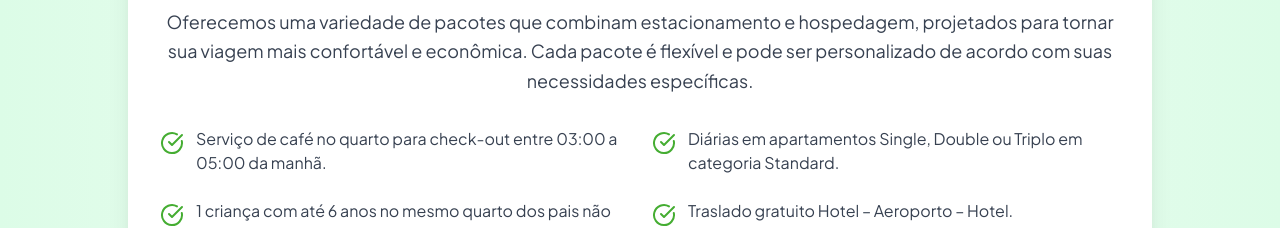
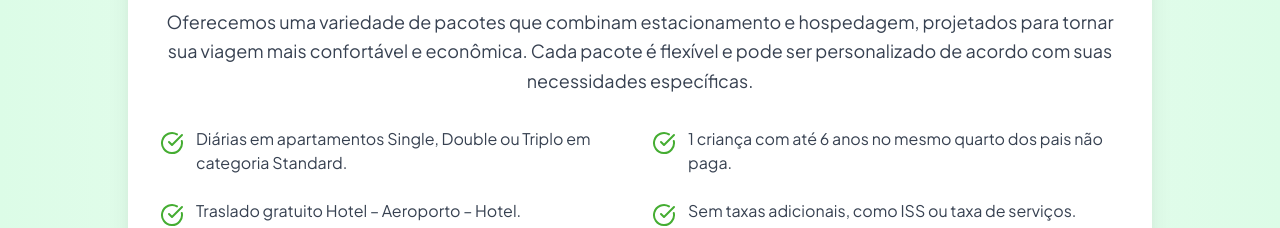
Before and after one commit to hotelcolonial/autopark, a Next.js app: page / in a window 1280 px wide. Shown: the part 1020-1248 px from the top of the page. Built offline with nearby package versions, Linux system fonts and the light colour scheme; a web font is replaced by a local one.

Commit message:
ventagems

```diff
--- a/src/components/ui/Pacotes.tsx
+++ b/src/components/ui/Pacotes.tsx
@@ -12,7 +12,7 @@ import { CheckCircle } from "lucide-react";
 
 const PackageInfo = () => {
   const benefits = [
-    "Serviço de café no quarto para check-out entre 03:00 a 05:00 da manhã.",
+    /* "Serviço de café no quarto para check-out entre 03:00 a 05:00 da manhã.", */
     "Diárias em apartamentos Single, Double ou Triplo em categoria Standard.",
     "1 criança com até 6 anos no mesmo quarto dos pais não paga.",
     "Traslado gratuito Hotel – Aeroporto – Hotel.",
```
